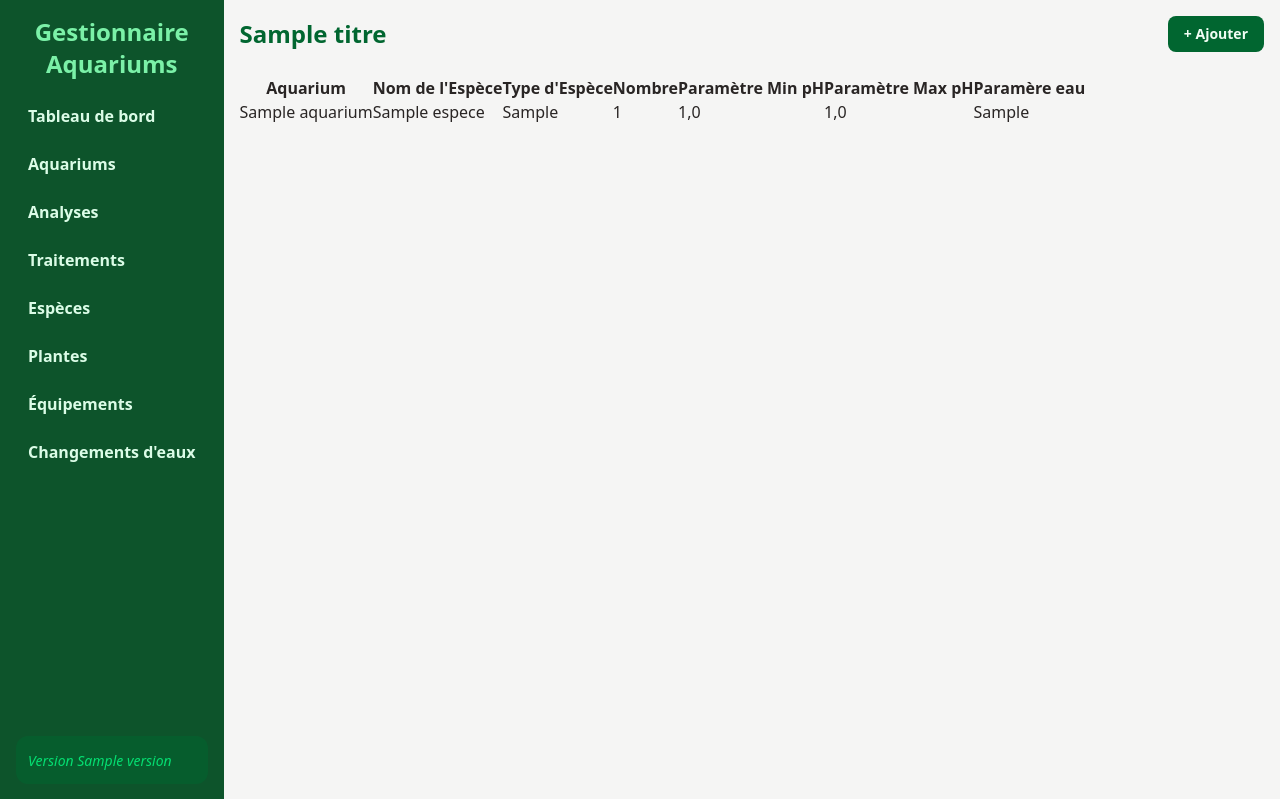
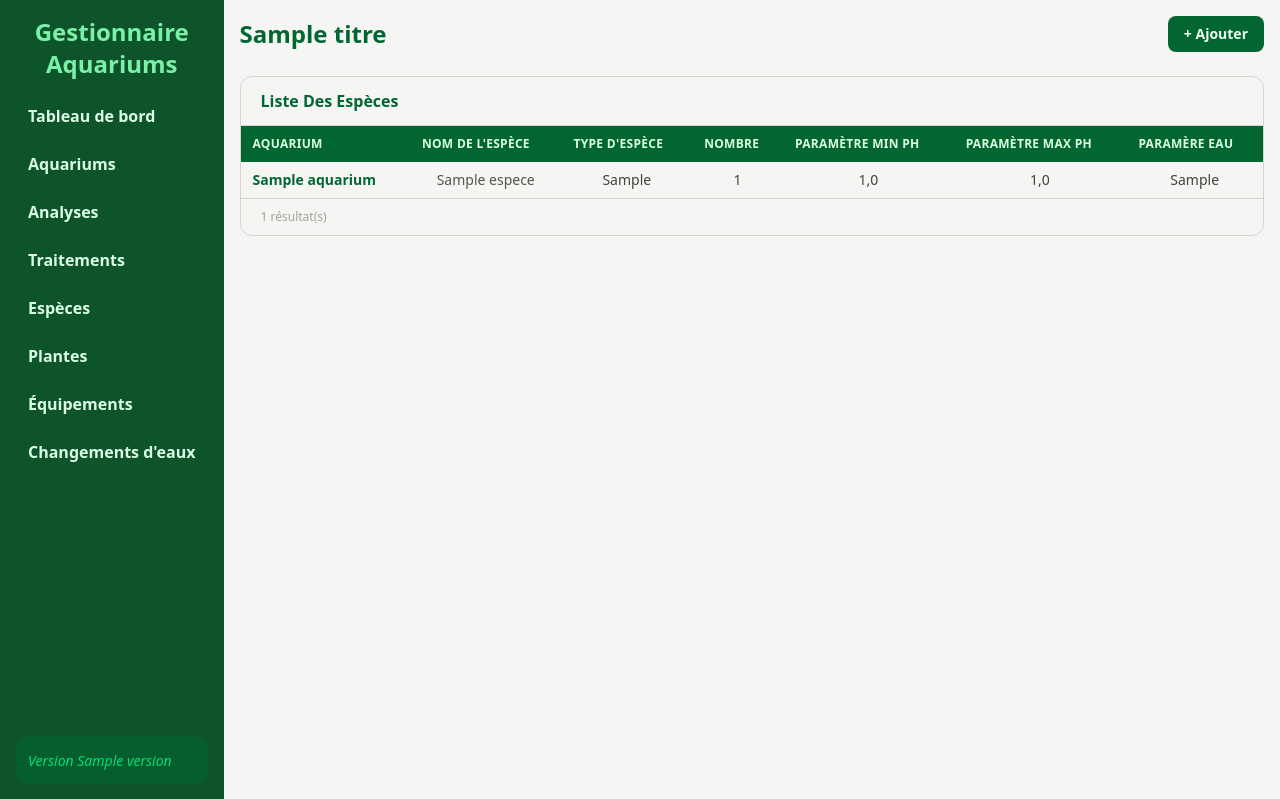
Before and after one commit to sidnou/Gestionnaire_Aquarium, a Django app: template src/apps/aquariums/templates/aquariums/especes.html in a window 1280 px wide. Shown: the top 799 px of the page. Run offline with Django 5.2, Linux system fonts and the light colour scheme; tables that the repository leaves empty hold one stand-in row (values such as "Sample post"); the template is opened without the code that fills it: values that come from a table or form of the project are taken from there, most other values are stand-ins (such as "Sample title", 1, 10 or a date in 2020); style sheets or scripts are compiled from the project's sources; parts of the project's set-up code (start-up, migrations or seed data) failed here and were passed over; some libraries are stand-ins or nearby versions.

Commit message:
Amélioration de l'interface utilisateur avec la refonte des pages HTML pour une meilleure présentation des données, ajout de styles Tailwind CSS et mise à jour des messages d'affichage.

```diff
--- a/src/apps/aquariums/templates/aquariums/change-d-eaux.html
+++ b/src/apps/aquariums/templates/aquariums/change-d-eaux.html
@@ -46,7 +46,7 @@
             </table>
         </div>
         <div class="px-5 py-2.5 border-t border-stone-300 text-xs text-stone-400">
-            {{ liste_analyses|length }} résultat(s)
+            {{ change_eaux|length }} résultat(s)
         </div>
 
     </div>
--- a/src/apps/aquariums/templates/aquariums/equipements.html
+++ b/src/apps/aquariums/templates/aquariums/equipements.html
@@ -44,7 +44,7 @@
                 {% empty %}
                     <tr>
                         <td colspan="16" class="px-4 py-6 text-center text-stone-400 italic">
-                            Aucune analyse enregistrée
+                            Aucun équipement enregistré
                         </td>
                     </tr>
                 {% endfor %}
@@ -53,7 +53,7 @@
             </table>
         </div>
         <div class="px-5 py-2.5 border-t border-stone-300 text-xs text-stone-400">
-            {{ liste_analyses|length }} résultat(s)
+            {{ liste_equipements|length }} résultat(s)
         </div>
     </div>
 {% endblock %}
--- a/src/apps/aquariums/templates/aquariums/especes.html
+++ b/src/apps/aquariums/templates/aquariums/especes.html
@@ -2,34 +2,62 @@
 {% block content %}
     {#    En Tête du contenue de la page #}
     {% include 'aquariums/entete-contenue.html' %}
-{# TODO: Améliorer le designe #}
-    <table>
+
+    <div class="bg-stone-100 border border-stone-300 rounded-xl overflow-hidden mb-8">
+        <div class="flex justify-between items-center px-5 py-3 border-b border-stone-300">
+            <h2 class="text-base font-semibold text-green-800">Liste Des Espèces</h2>
+        </div>
+        <div class="overflow-x-auto">
+            <table class="w-full text-sm">
                 <thead>
-        <tr>
-            <th>Aquarium</th>
-            <th>Nom de l'Espèce</th>
-            <th>Type d'Espèce</th>
-            <th>Nombre</th>
-            <th>Paramètre Min pH</th>
-            <th>Paramètre Max pH</th>
-            <th>Paramère eau</th>
+                <tr class="bg-green-800 text-green-100 ">
+                    <th class="px-3 py-2.5 text-left text-xs font-semibold uppercase tracking-wide whitespace-nowrap">
+                        Aquarium
+                    </th>
+                    <th class="px-3 py-2.5 text-left text-xs  font-semibold uppercase tracking-wide whitespace-nowrap">
+                        Nom de l'Espèce
+                    </th>
+                    <th class="px-3 py-2.5 text-left text-xs font-semibold uppercase tracking-wide whitespace-nowrap">
+                        Type d'Espèce
+                    </th>
+                    <th class="px-3 py-2.5 text-left text-xs font-semibold uppercase tracking-wide whitespace-nowrap">
+                        Nombre
+                    </th>
+                    <th class="px-3 py-2.5 text-left text-xs font-semibold uppercase tracking-wide whitespace-nowrap">
+                        Paramètre Min pH
+                    </th>
+                    <th class="px-3 py-2.5 text-left text-xs font-semibold uppercase tracking-wide whitespace-nowrap">
+                        Paramètre Max pH
+                    </th>
+                    <th class="px-3 py-2.5 text-left text-xs font-semibold uppercase tracking-wide whitespace-nowrap">
+                        Paramère eau
+                    </th>
                 </tr>
                 </thead>
                 <tbody>
                 {% for espece in liste_especes %}
                     <tr>
-                <td>{{ espece.aquarium }}</td>
-                <td>{{ espece.nom_espece }}</td>
-                <td>{{ espece.type_espece }}</td>
-                <td>{{ espece.nombre_espece }}</td>
-                <td>{{ espece.paramettre_min_ph }}</td>
-                <td>{{ espece.paramettre_max_ph }}</td>
-                <td>{{ espece.paramettre_eau }}</td>
+                        <td class="px-3 py-2 font-semibold text-green-800 whitespace-nowrap">{{ espece.aquarium }}</td>
+                        <td class="px-3 py-2 text-center text-stone-600 whitespace-nowrap">{{ espece.nom_espece }}</td>
+                        <td class="px-3 py-2 text-center text-stone-700">{{ espece.type_espece }}</td>
+                        <td class="px-3 py-2 text-center text-stone-700">{{ espece.nombre_espece }}</td>
+                        <td class="px-3 py-2 text-center text-stone-700">{{ espece.paramettre_min_ph }}</td>
+                        <td class="px-3 py-2 text-center text-stone-700">{{ espece.paramettre_max_ph }}</td>
+                        <td class="px-3 py-2 text-center text-stone-700">{{ espece.paramettre_eau }}</td>
                     </tr>
-
+                {% empty %}
+                    <tr>
+                        <td colspan="16" class="px-4 py-6 text-center text-stone-400 italic">
+                            Aucune analyse enregistrée
+                        </td>
+                    </tr>
                 {% endfor %}
 
                 </tbody>
             </table>
-
+        </div>
+        <div class="px-5 py-2.5 border-t border-stone-300 text-xs text-stone-400">
+            {{ liste_especes|length }} résultat(s)
+        </div>
+    </div>
 {% endblock %}
```
Also changed, not shown: src/apps/aquariums/templates/aquariums/plantes.html (+30 -12 lines). Lines whose indentation alone changed are shown as unchanged.
